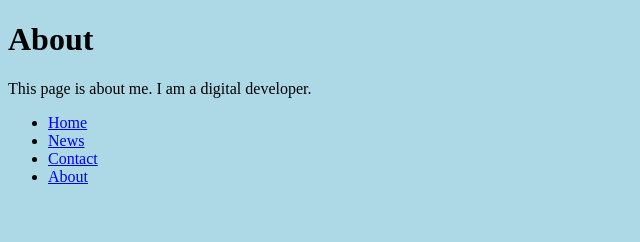
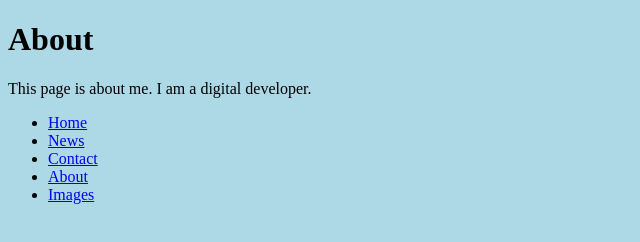
Before and after one commit to hannahdigidev/test-github-pages, a plain HTML site: page about.html in a window 1280 px wide. Shown: the full height of the page, 0-640 px from the left. Drawn offline with Linux system fonts and the light colour scheme.

Commit message:
Update about.html
update about

```diff
--- a/about.html
+++ b/about.html
@@ -19,6 +19,7 @@ This page is about me. I am a digital developer.
   <li><a href="news.html">News</a></li>
   <li><a href="contact.html">Contact</a></li>
   <li><a href="about.html">About</a></li>
+  <li><a href="images.html">Images</li>
 </ul>
 
 </body>
```
